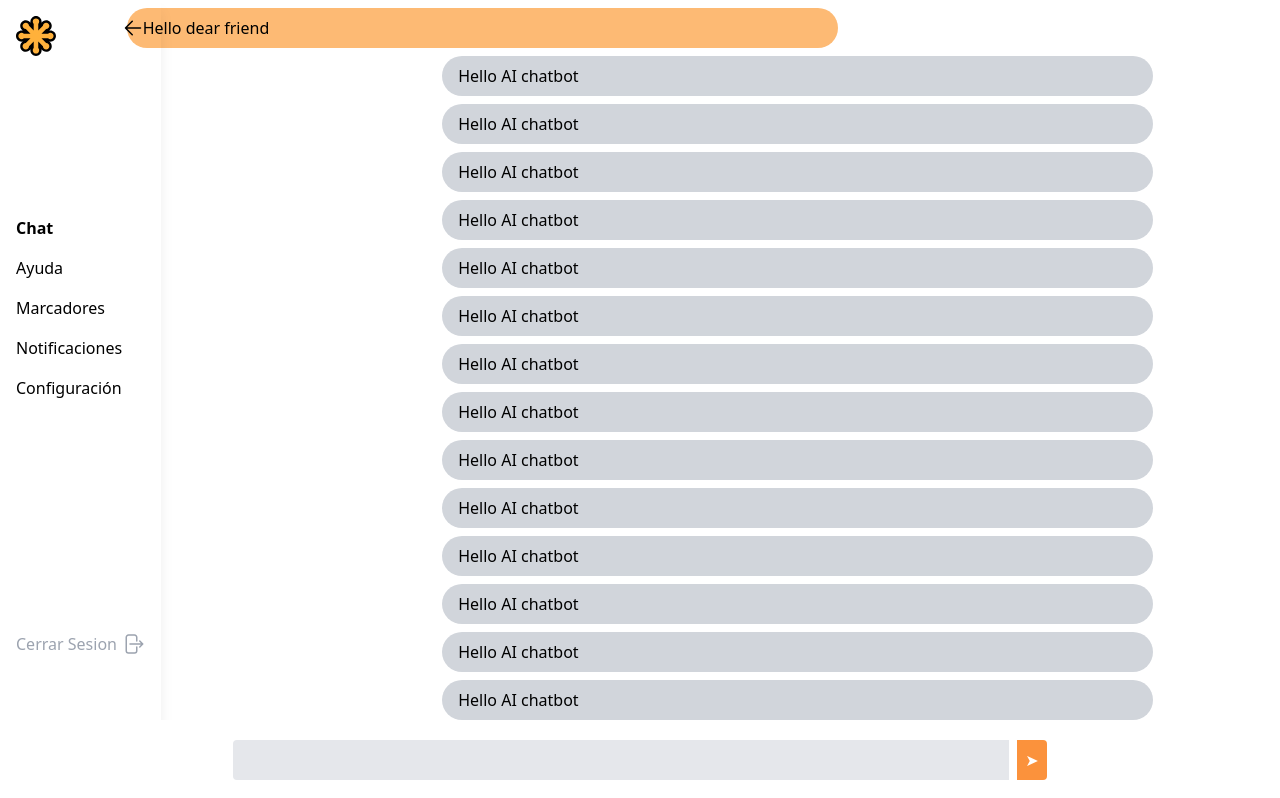
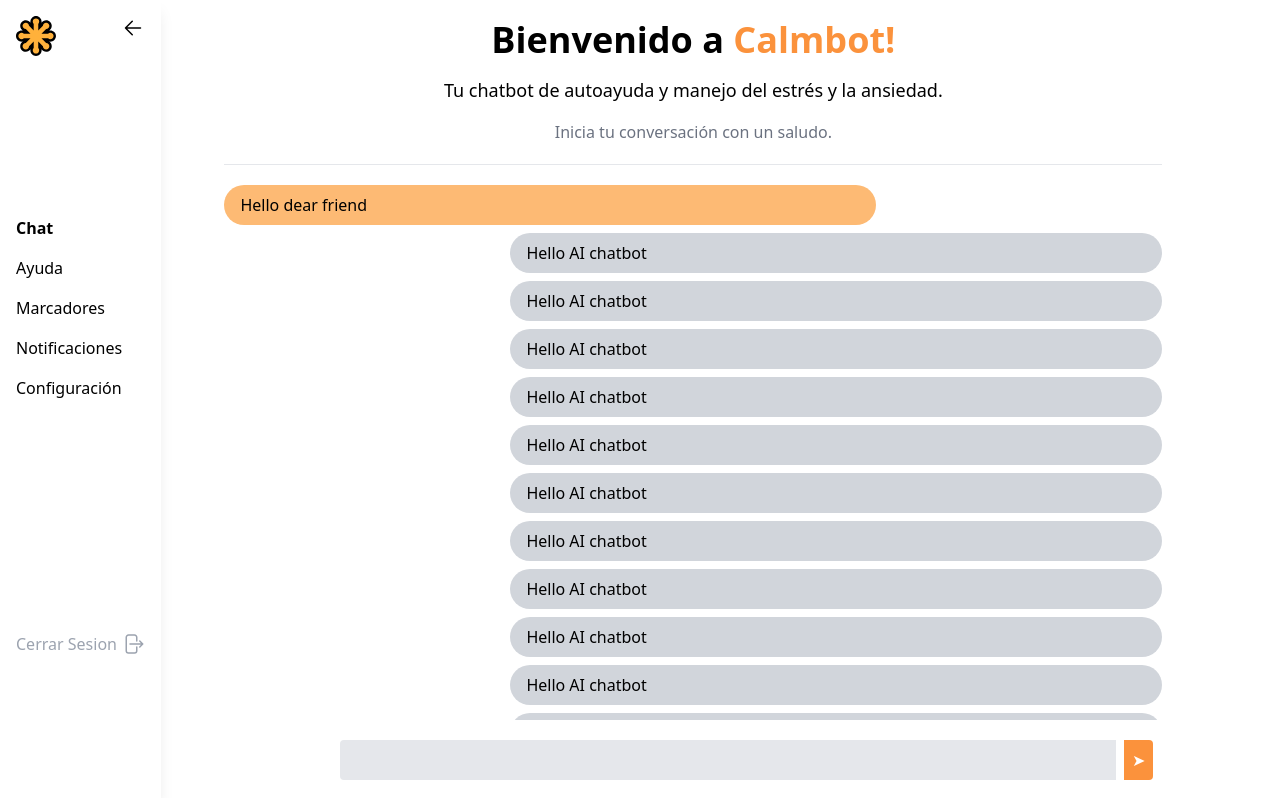
Before and after one commit to NeuronaBens/AI-Chatbot, a Next.js app: page /user in a window 1280 px wide. Shown: the top 798 px of the page. Built offline with nearby package versions, Linux system fonts and the light colour scheme.

Commit message:
feat: aesthetic chatbot interface
created an aesthetic chatbot interface for the user enjoyment.

```diff
--- a/app/user/layout.js
+++ b/app/user/layout.js
@@ -1,11 +1,21 @@
-import Navbar from "@/components/general/navbar";
+"use client";
 import SidebarUser from "@/components/user/sidebar";
+import { useState } from "react";
+import React from "react";
 
 export default function Layout({ children }) {
+  const [closed, setClosed] = useState(false);
+
+  function toggle() {
+    setClosed(!closed);
+  }
+
+  const mainClass = closed ? "w-full" : "w-11/12 ml-auto";
+
   return (
     <div className="flex">
-      <SidebarUser></SidebarUser>
-      {children}
+      <SidebarUser closed={closed} toggle={toggle}></SidebarUser>
+      <div className={mainClass}>{children}</div>
     </div>
   );
 }
--- a/components/user/chat/chat-container.js
+++ b/components/user/chat/chat-container.js
@@ -4,9 +4,20 @@ import TextInput from "./text-input";
 
 const ChatContainer = () => {
   return (
-    <div className="w-full">
     <div className="grow">
       <div className="h-5/6 mb-32">
+        <div className="w-5/6 mx-auto justify-center items-center">
+          <h1 className="mt-5 text-4xl text-center font-bold">
+            Bienvenido a <span className="text-orange-400">Calmbot!</span>
+          </h1>
+          <p className="text-center text-lg my-4">
+            Tu chatbot de autoayuda y manejo del estrés y la ansiedad.
+          </p>
+          <p className="text-center mb-5 text-gray-500">
+            Inicia tu conversación con un saludo.
+          </p>
+          <hr className="m-5"></hr>
+        </div>
         <TextBubble text={"Hello dear friend"} aiResponse={true}></TextBubble>
         <TextBubble text={"Hello AI chatbot"} aiResponse={false}></TextBubble>
         <TextBubble text={"Hello AI chatbot"} aiResponse={false}></TextBubble>
@@ -39,7 +50,6 @@ const ChatContainer = () => {
         <TextInput></TextInput>
       </div>
     </div>
-    </div>
   );
 };
 
--- a/components/user/sidebar.js
+++ b/components/user/sidebar.js
@@ -1,19 +1,14 @@
-"use client";
-
 import React from "react";
 import Link from "next/link";
 import Logo from "../general/logo";
-import { useState } from "react";
 
-const SidebarUser = () => {
-  const [closed, setClosed] = useState(false);
-
-  function toggle() {
-    setClosed(!closed);
-  }
-
+const SidebarUser = ({ closed, toggle }) => {
   return (
-    <div className={closed ? "fixed" : "fixed shadow-lg h-screen"}>
+    <div
+      className={
+        closed ? "fixed z-50" : "fixed shadow-lg h-screen bg-white z-50"
+      }
+    >
       <div className="h-1/4 flex">
         <Link href="/">
           <div className="m-4">
```
Lines whose indentation alone changed are shown as unchanged.
